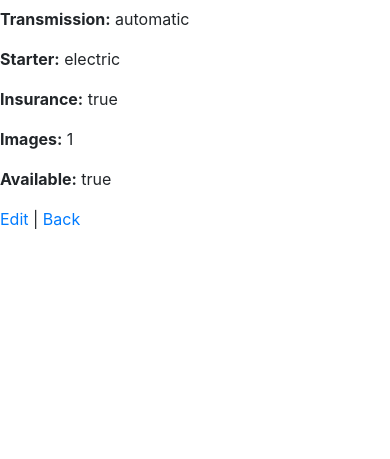
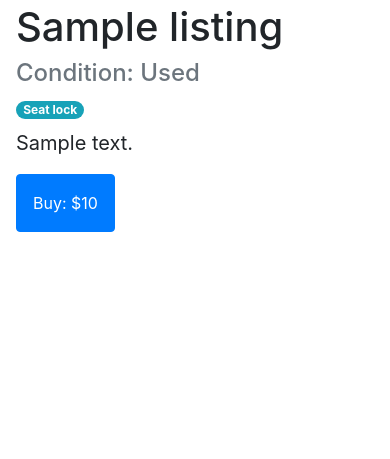
Before and after one commit to iri6ka/vespa-sharing-app, a Rails app: page /listings/1 in a window 390 px wide. Shown: the part 385-844 px from the top of the page. Run offline with Rails 7, Linux system fonts and the light colour scheme; data comes from the database, SQL or seed files in the repository; tables that the repository leaves empty hold one stand-in row (values such as "Sample post"); style sheets or scripts are compiled from the project's sources; some libraries are stand-ins or nearby versions.

Commit message:
sets up show page

```diff
--- a/app/views/listings/show.html.erb
+++ b/app/views/listings/show.html.erb
@@ -1,69 +1,23 @@
-<p id="notice"><%= notice %></p>
+<div class='container d-flex flex-column flex-md-row px-2 my-2 my-md-5'>
+  <div class='col-12 col-md-7 col-lg-8 p-0 pr-md-3'>
+    <div class='col-12 p-0 mb-4'>
+      <img class='thumbnail' src='https://scontent.fmel12-1.fna.fbcdn.net/v/t1.0-9/320527_2208971498581_517349074_n.jpg?_nc_cat=106&ccb=1-3&_nc_sid=cdbe9c&_nc_ohc=KOa4b-00eQUAX8TJ32m&_nc_ht=scontent.fmel12-1.fna&oh=1f38892cd5ed2e5e6f2745031621d1ff&oe=60737580' alt='vespa scooter'></div>
+    </div>
+    <div class='col-lg-4 p-0 mx-2 d-md-block'>
+      <h1 class='mb-sm-2 mb-md-5'><%=@listing.name%></h1>
+      <h4 class='text-muted'> Condition: <%=@listing.condition.capitalize%></h4>
+      <%@listing.features.each do |feature|%>
+        <span class='badge badge-pill badge-info'> <%=feature.name%></span>
+      <%end%>
+      <p class='blockquote mt-2'><%=@listing.description%></p>
+      <button class='btn btn-primary p-3'> Buy: $<%=@listing.price%></button>
+    </div>
+  </div>
+</div>
 
-<p>
-  <strong>Name:</strong>
-  <%= @listing.name %>
-</p>
-
-<p>
-  <strong>Price:</strong>
-  <%= @listing.price %>
-</p>
-
-<p>
-  <strong>Category:</strong>
-  <%= @listing.category_id %>
-</p>
-
-<p>
-  <strong>Engine:</strong>
-  <%= @listing.engine_id %>
-</p>
-
-<p>
-  <strong>Description:</strong>
-  <%= @listing.description %>
-</p>
-
-<p>
-  <strong>Condition:</strong>
-  <%= @listing.condition %>
-</p>
-
-<p>
-  <strong>Odometer:</strong>
-  <%= @listing.odometer %>
-</p>
-
-<p>
-  <strong>Color:</strong>
-  <%= @listing.color %>
-</p>
-
-<p>
-  <strong>Transmission:</strong>
-  <%= @listing.transmission %>
-</p>
-
-<p>
-  <strong>Starter:</strong>
-  <%= @listing.starter %>
-</p>
-
-<p>
-  <strong>Insurance:</strong>
-  <%= @listing.insurance %>
-</p>
-
-<p>
-  <strong>Images:</strong>
-  <%= @listing.images %>
-</p>
-
-<p>
-  <strong>Available:</strong>
-  <%= @listing.available %>
-</p>
-
-<%= link_to 'Edit', edit_listing_path(@listing) %> |
-<%= link_to 'Back', listings_path %>
+<div class='container'>
+  <div class='d-flex justify-content-evenly'>
+      <%=link_to "Edit", edit_listing_path(@listing.id), class: 'btn btn-warning mr-3' if current_user && current_user.id == @listing.user_id %>
+      <%=link_to "Delete", @listing, method: :delete, data: {confirm: "Are You Sure?"}, class: 'btn btn-danger mr-3' if current_user && current_user.id == @listing.user_id %>
+  </div>
+</div>
```
